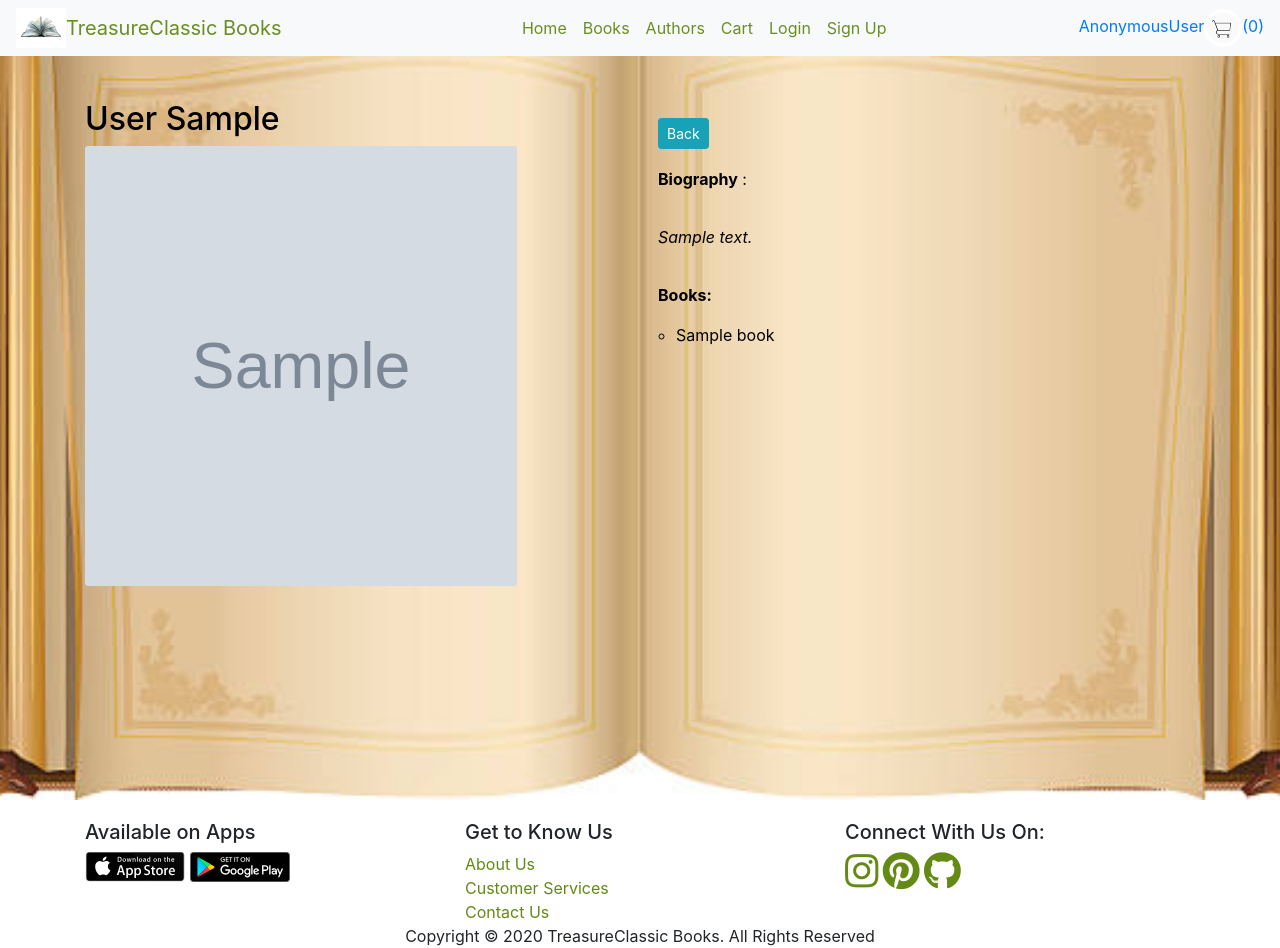
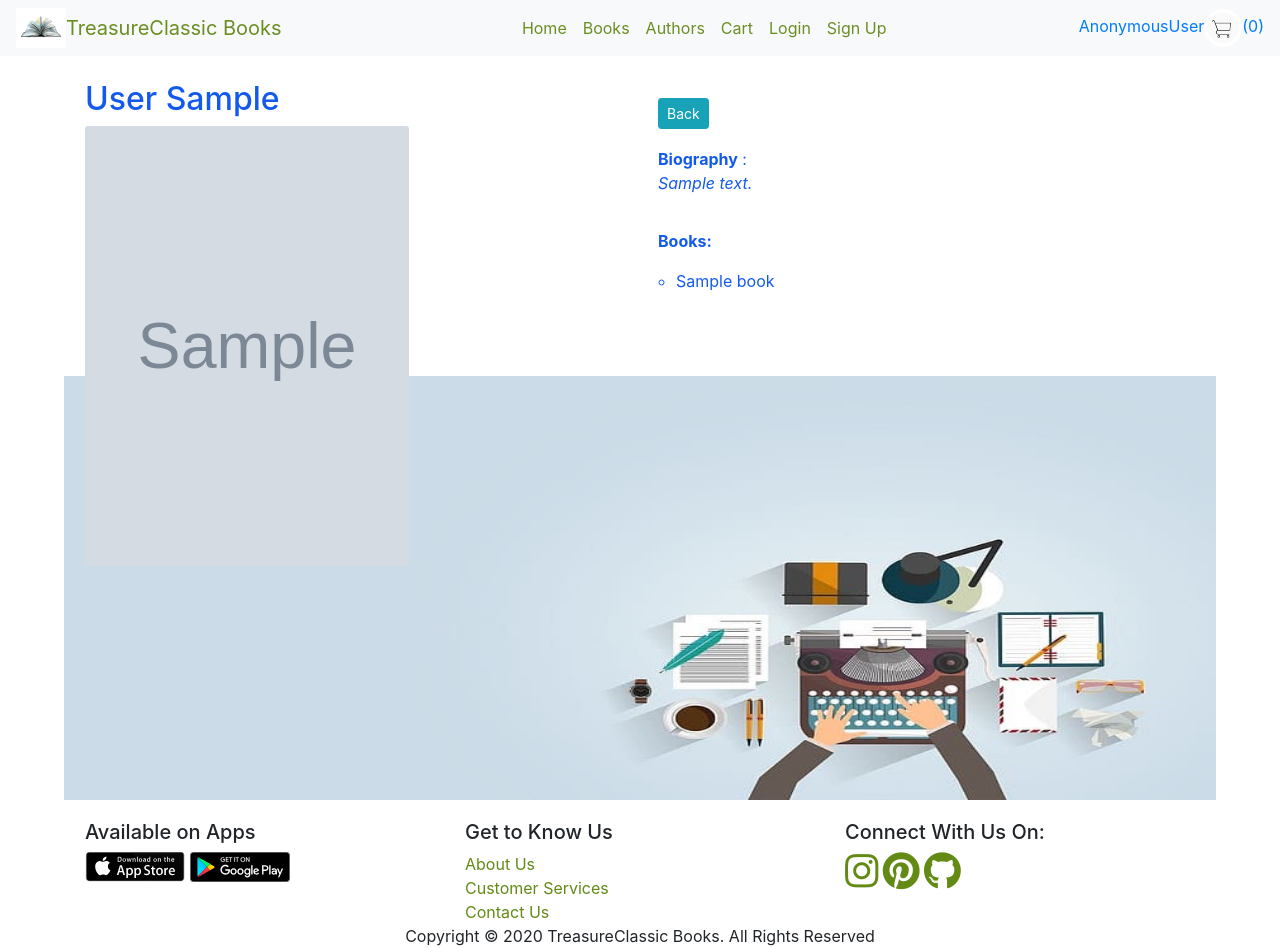
Before and after one commit to Code-Institute-Submissions/assign4-ecommence, a Django app: page /books/view/authors/1 in a window 1280 px wide. Run offline with Django 3.2, Linux system fonts and the light colour scheme; tables that the repository leaves empty hold one stand-in row (values such as "Sample post"); grey boxes marked "Sample" are stand-in pictures; some libraries are stand-ins or nearby versions.

Commit message:
amend view author layout

```diff
--- a/books/templates/books/view_author.template.html
+++ b/books/templates/books/view_author.template.html
@@ -16,8 +16,8 @@
                     <a class="btn btn-primary btn-sm" href="{% url 'update_author' author_id=author.id %}">Update</a>
                     <a class="btn btn-danger btn-sm" href="{% url 'delete_author' author_id=author.id %}">Delete</a>
                     {% endif %}
-                    <p><strong>Biography</strong> : </p>
-                    <p><em>{{author.biography}}</em></p>
+                    <p><strong>Biography</strong> :<br>
+                    <em>{{author.biography}}</em></p>
                     <p><strong>Books: </strong></p>
                     {%for b in books %}
                         <ul>
--- a/static/style/styles.css
+++ b/static/style/styles.css
@@ -303,21 +303,23 @@ body, html {
 }
 
 /*view authors page*/
-#author-image img{
-    height: 55vh;
-    width: 80%;
-}
-
 #view_author{
-    padding-top:100px;
-    background-image:url("/static/images/author_details.jpg");
-    background-position: center;
+    padding-top: 80px;
+    background-image:url("/static/images/view-authors.jpg");
+    background-position: bottom;
     background-repeat: no-repeat;
-    background-size: cover;
-    color:	black;
+    background-size: 90% 53%;
+    color:#135AEC;
     height: 100vh;
 
 }
+/*view author image*/
+#author-image img{
+    height: 55vh;
+    width: 60%;
+}
+
+/*view author details*/
 #author-details{
     font-size: 1rem;
     padding: 18px;
```
Also changed, not shown: static/images/author_details.jpg (deleted), static/images/view-authors.jpg (added).
